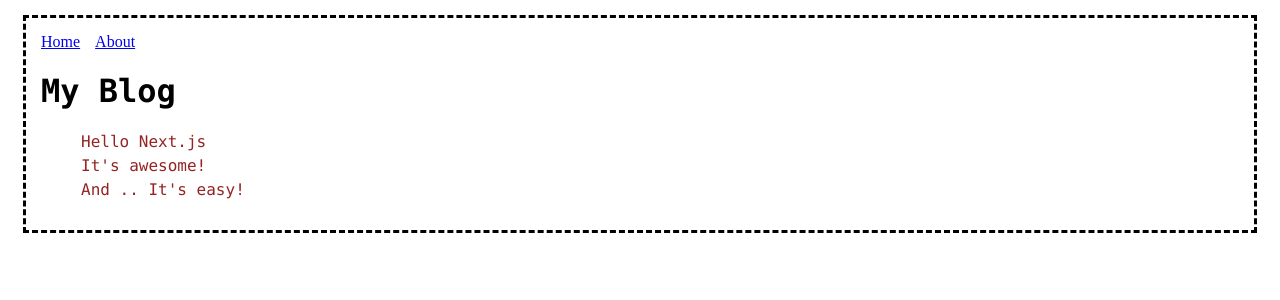
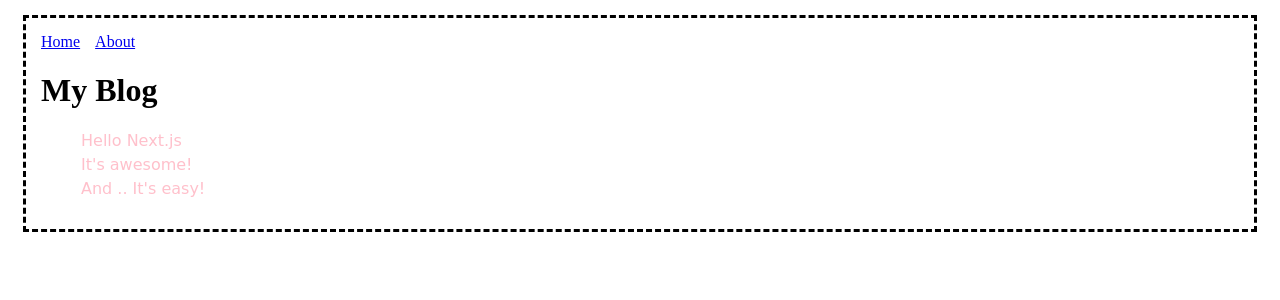
Before and after one commit to codingEzio/code_js_lib_nextjs_messin_around, a Next.js app: page / in a window 1280 px wide. Shown: the top 300 px of the page. Built offline with nearby package versions, Linux system fonts and the light colour scheme.

Commit message:
Seperate the styles: link & header.

```diff
--- a/pages/index.js
+++ b/pages/index.js
@@ -19,40 +19,54 @@ function getPosts() {
     ]
 }
 
-export default () => (
-    <Layout>
-        <h1>My Blog</h1>
-        <ul>
-            {getPosts().map((post) => (
-                <li key={post.id}>
-                    <Link as={`/p/${post.id}`} href={`/post/?title=${post.title}`}>
-                        <a>{post.title}</a>
-                    </Link>
-                </li>
-            ))}
-        </ul>
+/*
+    The CSS in React do have scope!
+
+    You need to add the style to each function
+        (well, just for better understanding)
+        (it SHOULD be called as `component`, XD)
+*/
+
+const PostLink = ({ post }) => (
+    <li>
+        <Link as={`/p/${post.id}`} href={`/post/?title=${post.title}`}>
+            <a>{post.title}</a>
+        </Link>
         <style jsx>{`
-            h1, a {
-                font-family: "Consolas";
-            }
-
-            ul {
-                padding: 5;
-            }
-
             li {
                 list-style: none;
                 margin: 5px 0;
             }
 
             a {
+                font-family: "Comic Sans MS";
                 text-decoration: none;;
-                color: #952323;
+                color: pink;
             }
 
             a:hover {
                 opacity: 0.6;
             }
         `}</style>
+    </li>
+)
+
+export default () => (
+    <Layout>
+        <h1>My Blog</h1>
+        <ul>
+            {getPosts().map((post) => (
+                <PostLink key={post.id} post={post} />
+            ))}
+        </ul>
+        <style jsx>{`
+            h1 {
+                font-family: "Century";
+            }
+
+            ul {
+                padding: 5;
+            }
+        `}</style>
     </Layout>
 )
```
